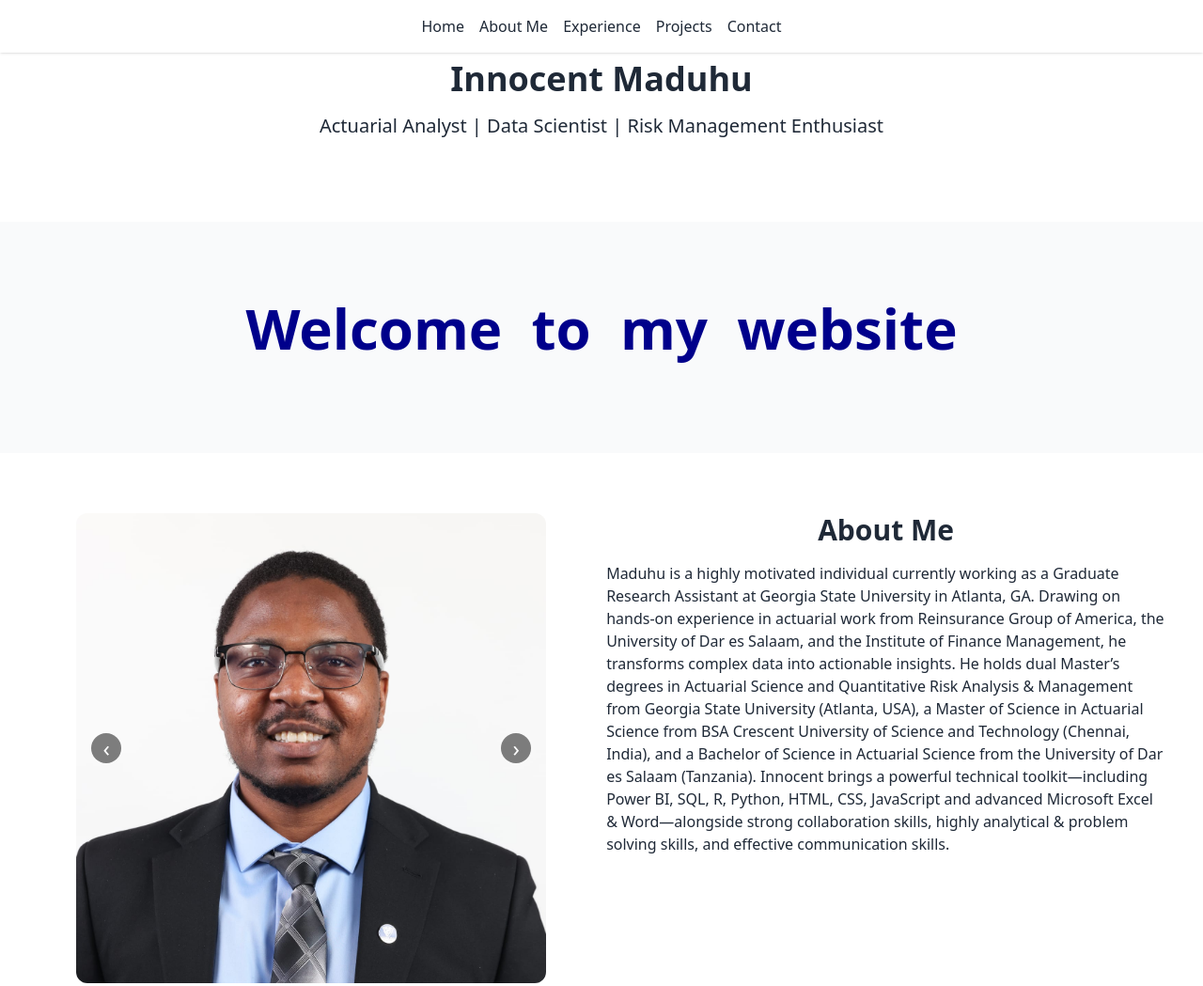
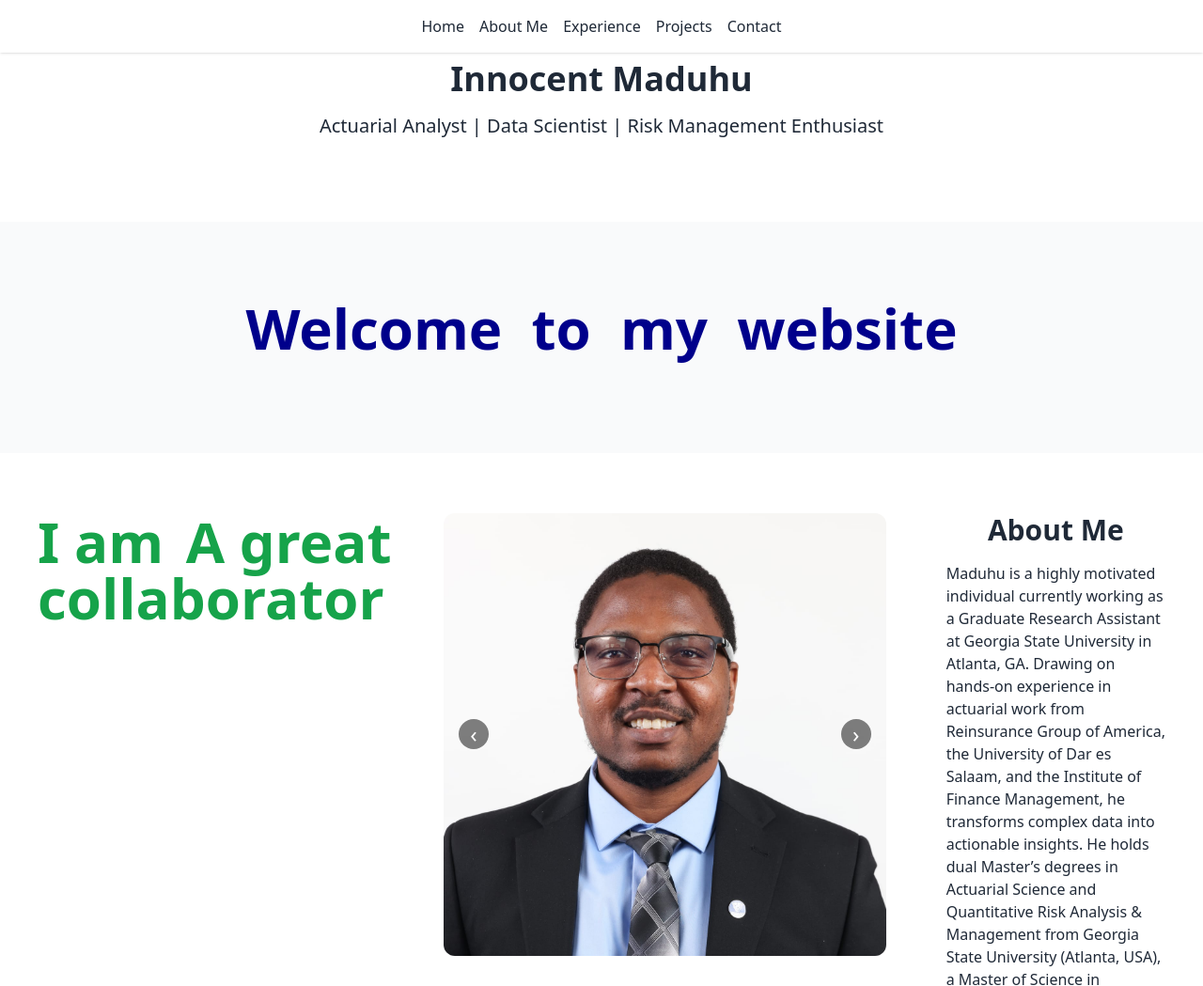
Before and after one commit to imaduhu1/imaduhu1.github.io, a plain HTML site: page index.html in a window 1280 px wide. Shown: the top 1049 px of the page at 94% size. Drawn offline with nearby package versions, Linux system fonts and the light colour scheme.

Commit message:
Update index.html

```diff
--- a/index.html
+++ b/index.html
@@ -129,6 +129,19 @@
   <!-- About Me Section -->
   <section id="about" class="py-16 px-6 bg-white">
    <div class="w-full mx-auto flex flex-col md:flex-row items-start gap-8 px-4">
+     <!-- Who I am as a person -->
+<div class="qualities flex-shrink-0 w-full md:w-1/3 flex flex-col items-start justify-center pr-4">
+  <h2 class="mb-2">
+    <span class="text-5xl md:text-6xl font-bold text-green-600">
+      I am
+    </span>
+    <span
+      id="dynamic-text"
+      class="ml-2 text-5xl md:text-6xl font-bold text-green-600 opacity-0 transition-opacity duration-500"
+    ></span>
+  </h2>
+</div>
+
 <!-- Slideshow Container -->
 <div class="relative w-full max-w-[500px] mx-auto h-[500px] md:h-auto aspect-auto md:aspect-square slideshow-container overflow-hidden rounded-xl mb-6 md:mb-0 md:mr-8">
 
@@ -304,6 +317,43 @@
     timer = setTimeout(showSlides, 6000);
   }
 </script>
+<! -- Who I am, as a person -->
+  <script>
+  const phrases = [
+    "A lover of swimming",
+    "A great collaborator",
+    "An effective communicator",
+    "A friend",
+    "A brother",
+    "A son",
+    "Adventurous",
+    "A man from Sukumaland"
+  ];
+  let idx = 0;
+  const dyn = document.getElementById("dynamic-text");
+
+  function rotatePhrase() {
+    // fade out
+    dyn.classList.replace("opacity-100", "opacity-0");
+    setTimeout(() => {
+      // swap text
+      dyn.textContent = phrases[idx];
+      idx = (idx + 1) % phrases.length;
+      // fade in
+      dyn.classList.replace("opacity-0", "opacity-100");
+    }, 500); // match the 0.5s fade-out
+  }
+
+  if (dyn) {
+    // show first phrase
+    dyn.textContent = phrases[0];
+    idx = 1;
+    // initial fade-in
+    setTimeout(() => dyn.classList.add("opacity-100"), 100);
+    // rotate every 3.5 seconds
+    setInterval(rotatePhrase, 3500);
+  }
+</script>
 
 </body>
 </html>
```
